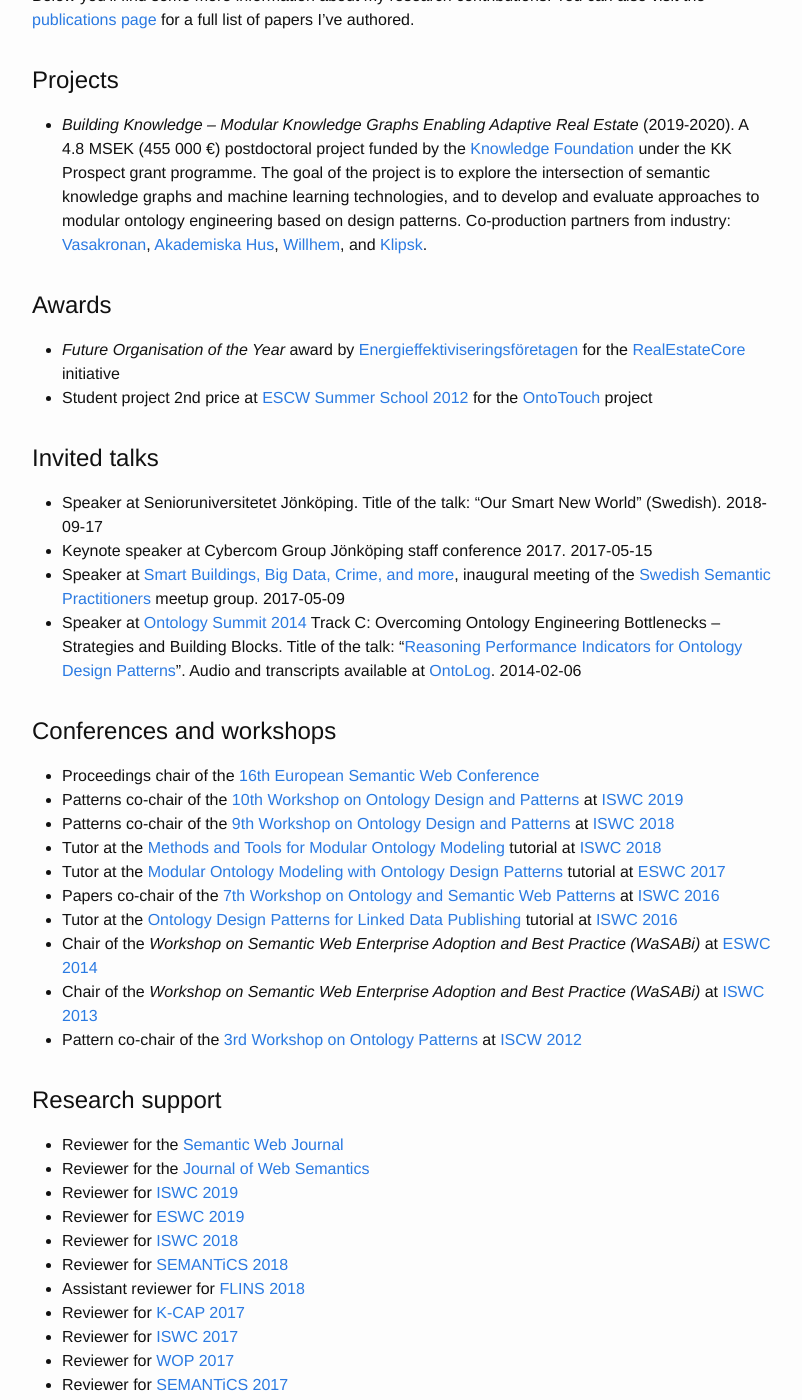
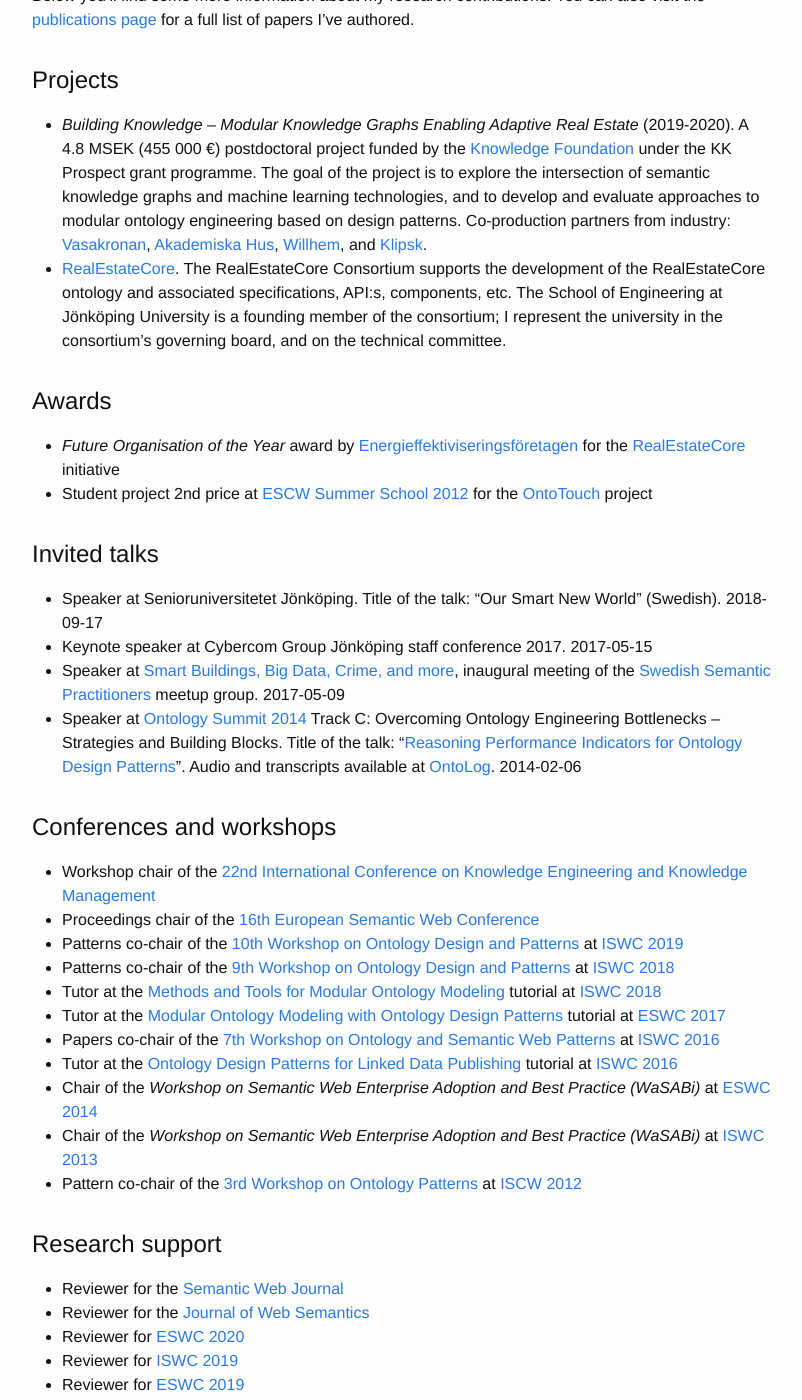
Before and after one commit to hammar/hammar.github.io, a Jekyll site: the page built from 01-research.md, in a window 1280 px wide and 1400 px high, scrolled down 308 px. Shown: the whole window, without its empty margins (238-1040 px from the left). Built offline with Jekyll 4.4.1, drawn with Linux system fonts in a browser that asks for light colours; some of the changed text lies outside the part shown.

Commit message:
Update 01-research.md

```diff
--- a/01-research.md
+++ b/01-research.md
@@ -10,6 +10,7 @@
 
 ## Projects
 * *Building Knowledge -- Modular Knowledge Graphs Enabling Adaptive Real Estate* (2019-2020). A 4.8 MSEK (455 000 €) postdoctoral project funded by the [Knowledge Foundation](http://www.kks.se/) under the KK Prospect grant programme. The goal of the project is to explore the intersection of semantic knowledge graphs and machine learning technologies, and to develop and evaluate approaches to modular ontology engineering based on design patterns. Co-production partners from industry: [Vasakronan](https://vasakronan.se/), [Akademiska Hus](https://www.akademiskahus.se/), [Willhem](https://willhem.se/), and [Klipsk](https://klipsk.io/).
+* [RealEstateCore](https://realestatecore.io). The RealEstateCore Consortium supports the development of the RealEstateCore ontology and associated specifications, API:s, components, etc. The School of Engineering at Jönköping University is a founding member of the consortium; I represent the university in the consortium's governing board, and on the technical committee.
 
 ## Awards
 * *Future Organisation of the Year* award by [Energieffektiviseringsföretagen](https://www.eef.se/) for the [RealEstateCore](https://www.realestatecore.io/) initiative
@@ -22,6 +23,7 @@
 * Speaker at [Ontology Summit 2014](http://ontolog.cim3.net/cgi-bin/wiki.pl?OntologySummit2014) Track C: Overcoming Ontology Engineering Bottlenecks -- Strategies and Building Blocks. Title of the talk: "[Reasoning Performance Indicators for Ontology Design Patterns](http://ontolog.cim3.net/file/work/OntologySummit2014/2014-02-06_OntologySummit2014_Overcoming-Ontology-Engineering-Bottlenecks-1/OntologySummit2014_ODP-Reasoning-Indicators--KarlHammar_20140206.pdf)". Audio and transcripts available at [OntoLog](http://ontolog.cim3.net/cgi-bin/wiki.pl?ConferenceCall_2014_02_06). 2014-02-06
 
 ## Conferences and workshops
+* Workshop chair of the [22nd International Conference on Knowledge Engineering and Knowledge Management](https://ekaw2020.inf.unibz.it)
 * Proceedings chair of the [16th European Semantic Web Conference](https://2019.eswc-conferences.org/)
 * Patterns co-chair of the [10th Workshop on Ontology Design and Patterns](http://ontologydesignpatterns.org/wiki/WOP:2019) at [ISWC 2019](http://iswc2019.semanticweb.org/)
 * Patterns co-chair of the [9th Workshop on Ontology Design and Patterns](http://ontologydesignpatterns.org/wiki/WOP:2018) at [ISWC 2018](http://iswc2018.semanticweb.org/)
@@ -37,8 +39,10 @@
 
 * Reviewer for the [Semantic Web Journal](http://www.semantic-web-journal.net/)
 * Reviewer for the [Journal of Web Semantics](https://www.journals.elsevier.com/journal-of-web-semantics)
+* Reviewer for [ESWC 2020](https://2020.eswc-conferences.org)
 * Reviewer for [ISWC 2019](https://iswc2019.semanticweb.org/)
 * Reviewer for [ESWC 2019](https://2019.eswc-conferences.org/)
+* Reviewer for [CoopIS 2019](http://www.otmconferences.org/index.php/conferences/coopis20/8-conferences/97-coopis-2019)
 * Reviewer for [ISWC 2018](https://iswc2018.semanticweb.org)
 * Reviewer for [SEMANTiCS 2018](https://2018.semantics.cc/)
 * Assistant reviewer for [FLINS 2018](http://scm.ulster.ac.uk/FLINS2018/)
```
